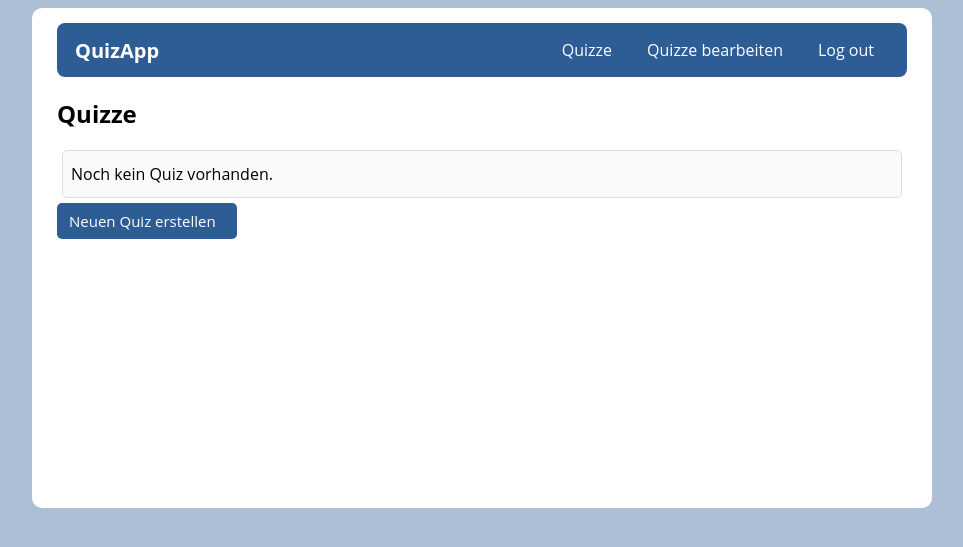
After one commit to hanneskoessl/quiz-app, a Django app: page /edit_quizzes/ in a window 1280 px wide. The commit adds this page. Shown: the top 547 px of the page, without its empty margins (158-1121 px from the left). Run offline with Django 5.2, Linux system fonts and the light colour scheme; the visitor is signed in with stand-in values (Sample User, id 1); data that the repository does not hold is empty.

```diff
--- a/quiz/static/quiz/style.css
+++ b/quiz/static/quiz/style.css
@@ -238,7 +238,7 @@ li {
     align-items: center;
 }
 
-button, .quiz-edit, .link-new-quiz, .quiz-edit-link {
+button, .quiz-edit, .link-new-quiz, .quiz-edit-link, .quiz-start {
 
     padding: 8px 12px;
 
@@ -256,13 +256,13 @@ button, .quiz-edit, .link-new-quiz, .quiz-edit-link {
     width: 180px;
 }
 
-.quiz-edit a, .link-new-quiz a, .quiz-edit-link a {
+.quiz-edit a, .link-new-quiz a, .quiz-edit-link a, .quiz-start a{
     display: block;
     color: white;
     font-size: 15px;
 }
 
-button:hover, .quiz-edit:hover, .link-new-quiz:hover, .quiz-edit-link:hover{
+button:hover, .quiz-edit:hover, .link-new-quiz:hover, .quiz-edit-link:hover, .quiz-start:hover{
     background: #1a3556;
 }
 
--- a/quiz/templates/quiz/base.html
+++ b/quiz/templates/quiz/base.html
@@ -24,8 +24,8 @@
                 <li><a href="{% url 'accounts:login' %}">Einloggen</a></li>
                 {% endif %}
                 {% if user.is_authenticated %}
-                <li><a href="{% url 'quiz:index' %}">Quizze</a></li>
-                <li><a href="{% url 'quiz:quizzes' %}">Quizze bearbeiten</a></li>
+                <li><a href="{% url 'quiz:quizzes' %}">Quizze</a></li>
+                <li><a href="{% url 'quiz:edit_quizzes' %}">Quizze bearbeiten</a></li>
                 <li>
                     <form action="{% url 'accounts:logout' %}" method="post">
                         {% csrf_token %}
--- /dev/null
+++ b/quiz/templates/quiz/edit_quizzes.html
@@ -0,0 +1,53 @@
+{% extends 'quiz/base.html' %}
+
+{% block content %}
+
+<h2>Quizze</h2>
+
+<ul class="quizzes-list">
+    {% for quiz in quizzes %}
+
+    <li class="quiz-item">
+
+        <div class="quiz-row-left">
+
+            <div class="quiz-title">
+                <a href="{% url 'quiz:quiz' quiz.id%}">{{ quiz.title }}</a>
+            </div>
+
+        </div>
+
+        <div class="quiz-row-right">
+
+            <div class="quiz-edit">
+
+                <a href="{% url 'quiz:new_question' quiz.id%}">
+                    Quiz bearbeiten
+                </a>
+
+            </div>
+
+            <div class="form-delete-quiz">
+
+                <form action="{% url 'quiz:delete_quiz' quiz.id %}" method="post">
+                    {% csrf_token %}
+                    <button type="submit" onclick="return confirm('Quiz wirklich löschen?');">
+                        Quiz löschen
+                    </button>
+                </form>
+
+            </div>
+        </div>
+    </li>
+    {% empty %}
+    <li class="quiz-item">
+        Noch kein Quiz vorhanden.
+    </li>
+    {% endfor %}
+</ul>
+
+<div class="link-new-quiz">
+    <a href="{% url 'quiz:new_quiz' %}">Neuen Quiz erstellen</a>
+</div>
+
+{% endblock content %}
--- a/quiz/urls.py
+++ b/quiz/urls.py
@@ -10,6 +10,7 @@ urlpatterns = [
     path("", views.index, name="index"),
     # Page that shows a quiz.
     path("quizzes/", views.quizzes, name="quizzes"),
+    path("edit_quizzes/", views.edit_quizzes, name="edit_quizzes"),
     path("quiz/<int:quiz_id>/", views.quiz, name="quiz"),
     path("results/<int:attempt_id>/", views.results, name="results"),
     path("new_quiz/", views.new_quiz, name="new_quiz"),
--- a/quiz/views.py
+++ b/quiz/views.py
@@ -1,5 +1,6 @@
 from django.contrib.auth.decorators import login_required
 from django.db import transaction
+from django.db.models import Q
 from django.http import Http404, HttpResponse
 from django.shortcuts import redirect, render, get_object_or_404
 
@@ -15,9 +16,19 @@ def index(request):
 @login_required
 def quizzes(request):
     """Lists all quizzes."""
+    quizzes = Quiz.objects.filter(
+        Q(owner=request.user) |
+        Q(allowed_users=request.user) & ~Q(visibility="private")
+    ).distinct()
+    context = {'quizzes': quizzes}
+    return render(request, "quiz/quizzes.html", context)
+
+@login_required
+def edit_quizzes(request):
+    """Lists all quizzes."""
     quizzes = Quiz.objects.filter(owner=request.user)
     context = {'quizzes': quizzes}
-    return render(request, "quiz/quizzes.html", context)
+    return render(request, "quiz/edit_quizzes.html", context)
 
 @login_required
 @transaction.atomic
```
Also changed, not shown: quiz/templates/quiz/quizzes.html (+3 -17 lines).
